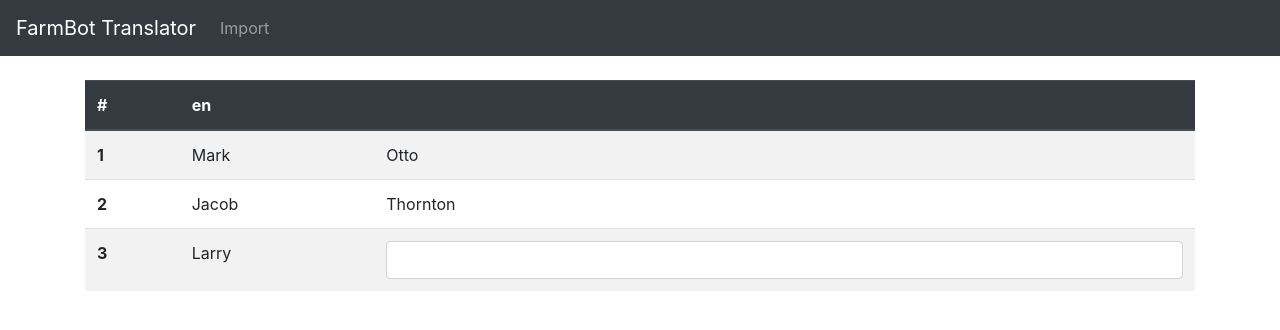
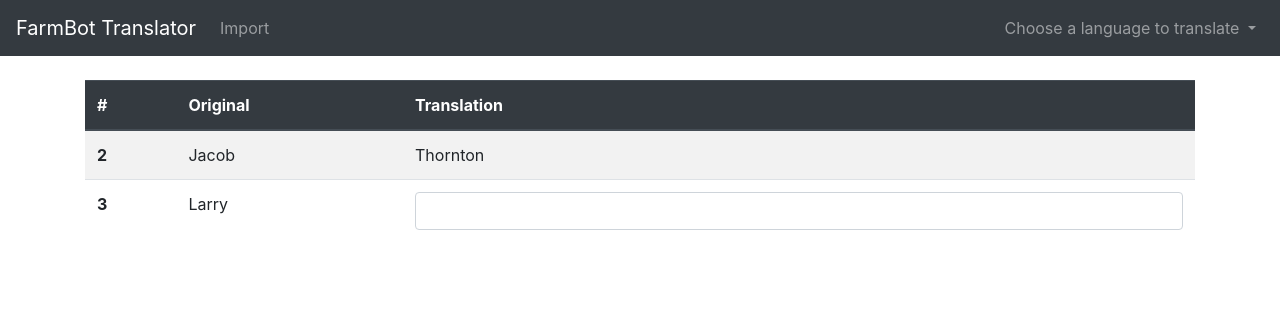
Before and after one commit to ESIEESPACE/FarmBot-Translator, a Django app: template templates/table.html in a window 1280 px wide. Shown: the top 330 px of the page. Run offline with Django 3.2, Linux system fonts and the light colour scheme; the template is opened without the code that fills it, so the values that code supplies are empty; some libraries are stand-ins or nearby versions.

Commit message:
Add vars in table

```diff
--- a/templates/header.html
+++ b/templates/header.html
@@ -5,9 +5,22 @@
     </button>
     <div class="collapse navbar-collapse">
         <ul class="navbar-nav mr-auto">
-          <li class="nav-item">
-            <a class="nav-link" href="{% url 'import' %}">Import</a>
-          </li>
+            <li class="nav-item">
+                <a class="nav-link" href="{% url 'import' %}">Import</a>
+            </li>
         </ul>
-  </div>
+         <ul class="navbar-nav">
+            <li class="nav-item dropdown">
+                <a class="nav-link dropdown-toggle" href="#" id="navbarDropdownMenuLink" data-toggle="dropdown"
+                   aria-haspopup="true" aria-expanded="false">
+                    {% if translations.0.language %}{{ translations.0.language }}{% else %}Choose a language to translate{% endif %}
+                </a>
+                <div class="dropdown-menu" aria-labelledby="navbarDropdownMenuLink">
+                    {% for e in languages %}
+                        <a class="dropdown-item" href="?language={{ e.short }}">{{ e }}</a>
+                    {% endfor %}
+                </div>
+            </li>
+        </ul>
+    </div>
 </nav>
--- a/templates/table.html
+++ b/templates/table.html
@@ -6,16 +6,18 @@
           <thead class="thead-dark">
             <tr>
               <th scope="col">#</th>
-              <th scope="col">en</th>
-              <th scope="col">{{ e.language }}</th>
+              <th scope="col">Original</th>
+              <th scope="col">Translation</th>
             </tr>
           </thead>
           <tbody>
-            <tr>
-              <th scope="row">1</th>
-              <td>Mark</td>
-              <td>Otto</td>
-            </tr>
+            {% for e in translations %}
+                <tr>
+                    <th scope="row">{{ e.position }}</th>
+                    <td>{{ e.original }}</td>
+                    <td>{{ e.translation }}</td>
+                </tr>
+            {% endfor %}
             <tr>
               <th scope="row">2</th>
               <td>Jacob</td>
```
Also changed, not shown: app/views.py (+9 -1 lines).
